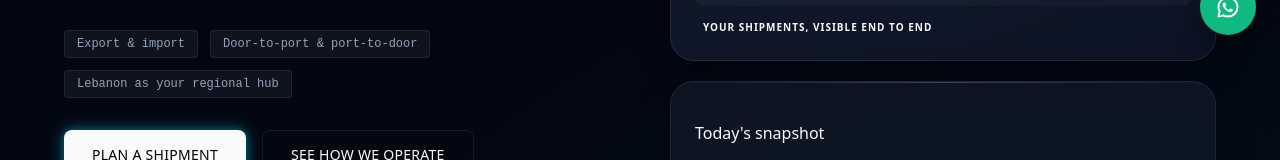
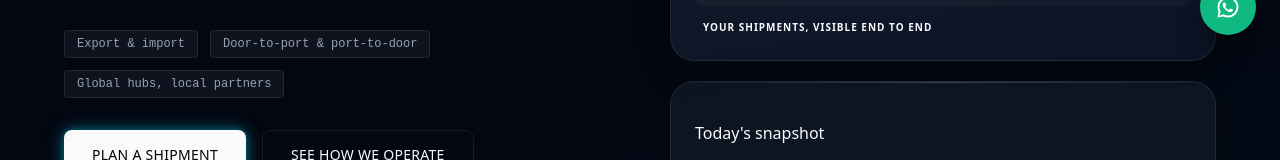
Before and after one commit to georgesmakoukji/lanes, a Next.js app: page / in a window 1280 px wide. Shown: the part 741-901 px from the top of the page. Built offline with nearby package versions, Linux system fonts and the light colour scheme.

Commit message:
style: Update homepage messaging to emphasize global partnerships and logistics capabilities, replacing outdated content for improved clarity.

```diff
--- a/app/page.js
+++ b/app/page.js
@@ -131,7 +131,7 @@ export default function HomePage() {
               <div className="hero-tags">
                 <span className="hero-tag">Export &amp; import</span>
                 <span className="hero-tag">Door-to-port &amp; port-to-door</span>
-                <span className="hero-tag">Lebanon as your regional hub</span>
+                <span className="hero-tag">Global hubs, local partners</span>
               </div>
 
               <div className="hero-actions">
```
